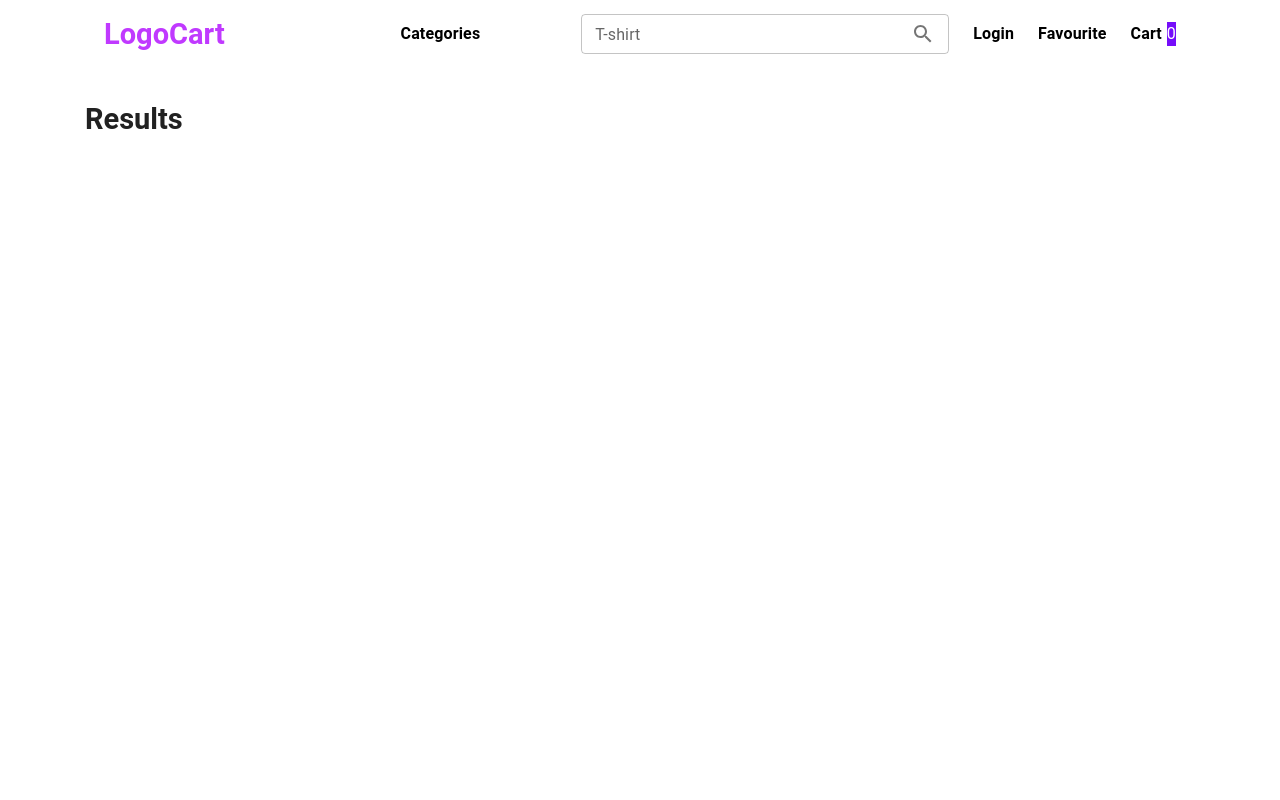
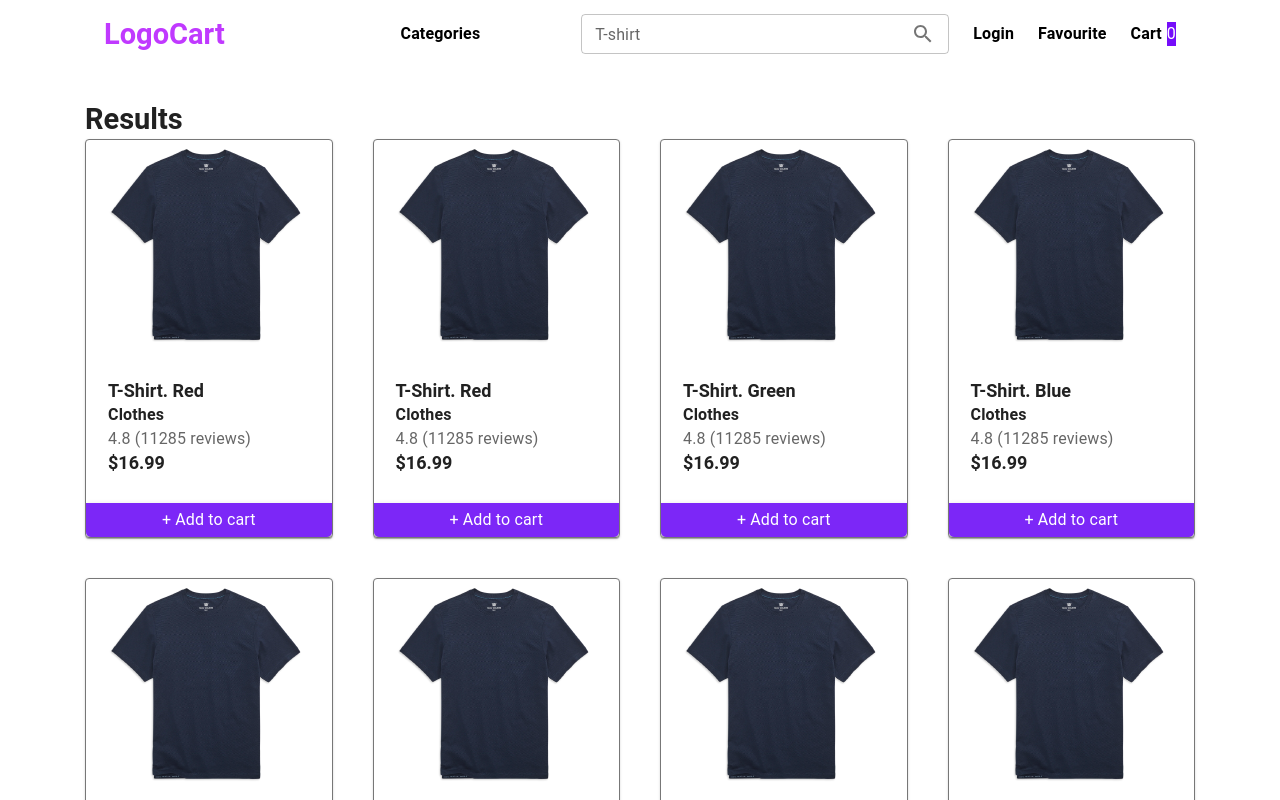
Before and after one commit to logo-cartt/logo-cart-ui, a React (Vite) app: page /search in a window 1280 px wide. Shown: the top 800 px of the page. Built offline with nearby package versions, Linux system fonts and the light colour scheme.

Commit message:
[LC-22] add search func, add navigation to homepage after login

```diff
--- a/src/components/Header/HeaderNav.tsx
+++ b/src/components/Header/HeaderNav.tsx
@@ -7,7 +7,7 @@ import {
   Typography,
   Button,
 } from "@mui/material";
-import { Link as RouterLink, LinkProps as RouterLinkProps } from "react-router";
+import { Link as RouterLink, LinkProps as RouterLinkProps, useNavigate, useSearchParams } from "react-router";
 import SearchIcon from "@mui/icons-material/Search";
 import { styled } from "@mui/material/styles";
 import { useAppDispatch, useAppSelector } from "../../store/hooks";
@@ -23,17 +23,25 @@ const LinkStyled = styled(MuiLink)<StyledLinkProps>({
 });
 
 export function HeaderNav() {
+  const dispatch = useAppDispatch();
+  const [search, setSearch] = useSearchParams();
+  let navigate = useNavigate();
   const totalQuantity = useAppSelector((state) => state.cart.totalQuantity);
   const isAuthenticated = useAppSelector(
     (state) => state.token.isAuthenticated,
   );
-  const dispatch = useAppDispatch();
+
+  const handleSearch = (event: React.ChangeEvent<HTMLInputElement>) => {
+    setSearch({ product: event.target.value })
+    setTimeout(() => navigate(`/search?product=${event.target.value || ""}`), 1500);
+  }
 
   const handleLogout = () => {
     dispatch(logout());
     localStorage.removeItem("user");
     localStorage.removeItem("token");
   };
+
 
   return (
     <Stack spacing={3} direction="row" alignItems="center">
@@ -49,6 +57,8 @@ export function HeaderNav() {
         size="small"
         type="search"
         fullWidth={true}
+        onChange={handleSearch}
+        value={search.get("product") as string}
         sx={{ width: "368px" }}
         InputProps={{
           endAdornment: (
--- a/src/data-mock/data.ts
+++ b/src/data-mock/data.ts
@@ -18,7 +18,7 @@ export const categoryNames: Category[] = [
 export const products: Product[] = [
   {
     id: 1,
-    name: "T-Shirt. Blue",
+    name: "T-Shirt. Red",
     group: "Clothes",
     ranking: 4.8,
     reviews: 11285,
@@ -45,7 +45,7 @@ export const products: Product[] = [
   },
   {
     id: 2,
-    name: "T-Shirt. Blue",
+    name: "T-Shirt. Red",
     group: "Clothes",
     ranking: 4.8,
     reviews: 11285,
@@ -58,7 +58,7 @@ export const products: Product[] = [
   },
   {
     id: 3,
-    name: "T-Shirt. Blue",
+    name: "T-Shirt. Green",
     group: "Clothes",
     ranking: 4.8,
     reviews: 11285,
--- a/src/modules/auth/component/Login/Login.tsx
+++ b/src/modules/auth/component/Login/Login.tsx
@@ -16,6 +16,7 @@ import { UserLogin } from "../../../../types/types";
 import { UserRepository, userRepository } from "../../../../data-mock/userMock";
 import EmailField from "../../../../components/UI/Fields/EmailField";
 import PasswordField from "../../../../components/UI/Fields/PasswordField";
+import { useNavigate } from "react-router";
 
 export type LoginForm = {
   email: string;
@@ -26,6 +27,7 @@ const defaultValues: DefaultValues<LoginForm> = {
   password: "",
 };
 export function Login() {
+  let navigate = useNavigate();
   const methods = useForm<LoginForm>({
     defaultValues,
   });
@@ -66,6 +68,7 @@ export function Login() {
       email: "",
       password: "",
     });
+    navigate("/");
     // eslint-disable-next-line no-console
     console.log("Login successful");
   };
--- a/src/modules/search/component/Search.tsx
+++ b/src/modules/search/component/Search.tsx
@@ -1,12 +1,41 @@
 import { Grid, Typography } from "@mui/material";
+import { useSearchParams } from "react-router";
+import { products } from "../../../data-mock/data";
+import { ProductCard } from "../../../components/Product/ProductCard";
+export function Search() {
+  const [search] = useSearchParams()
 
-export function Search() {
+  const handleFetchData = () => {
+    const queryProduct = search.get("product")?.toLowerCase() || "";
+    const response = products
+    const filteredProducts = response.filter((product) => product.name.toLowerCase().includes(queryProduct))
+    return filteredProducts
+  }
+
+  const filteredProducts = handleFetchData()
+
   return (
     <Grid container={true}>
       <Grid item={true} xs={12} textAlign="left" pt={4} pb={4}>
         <Typography variant="h5" fontSize="1.8125rem" fontWeight="600">
           Results
         </Typography>
+        <Grid container={true} spacing={5}>
+          {filteredProducts.map((filteredProduct) => {
+            return (
+              <Grid item={true} xs={12} sm={6} md={4} lg={3} key={filteredProduct.id}>
+                <ProductCard
+                  product={filteredProduct}
+                >
+                  {" "}
+                  <Typography variant="h5" fontSize="1.125rem" fontWeight="600">
+                    {`$${filteredProduct.price}`}
+                  </Typography>
+                </ProductCard>
+              </Grid>
+            );
+          })}
+        </Grid>
       </Grid>
 
     </Grid>
```
Also changed, not shown: 1 other file (tests, documents, lock files or other folders).
